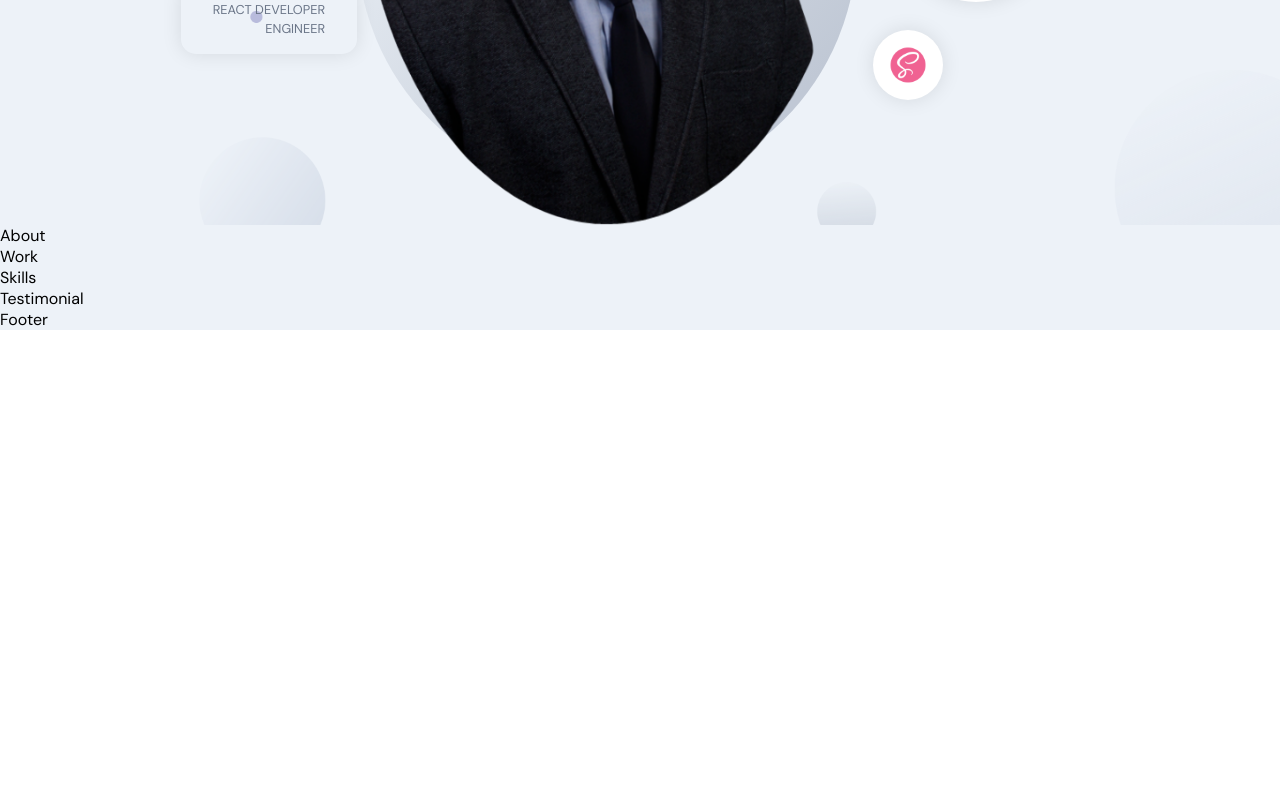
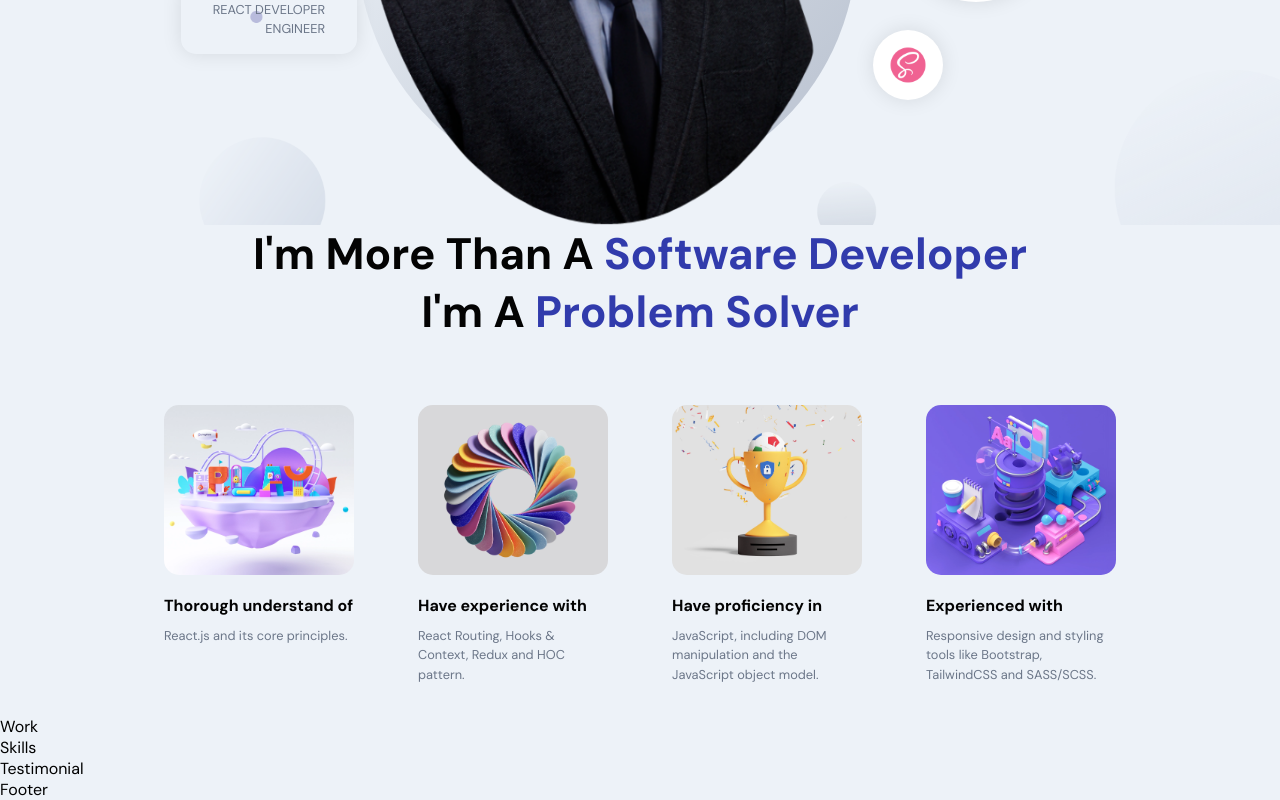
Before and after one commit to senceralp01/React-my-portfolio, a React (Create React App) app: page / in a window 1280 px wide. Shown: the part 498-1298 px from the top of the page. Before the commit the page ends 828 px from the top, so only its background shows below. Built offline with nearby package versions, Linux system fonts and the light colour scheme.

Commit message:
about section is in progress

```diff
--- a/src/container/About/About.jsx
+++ b/src/container/About/About.jsx
@@ -1,9 +1,39 @@
-import React from 'react';
+import React, { useState, useEffect } from 'react';
+import { motion } from 'framer-motion';
+
+import { images } from '../../constants';
 import './About.scss';
+
+const abouts = [
+  { title: 'Thorough understand of', description: 'React.js and its core principles.', imgUrl: images.about01 },
+  { title: 'Have experience with', description: 'React Routing, Hooks & Context, Redux and HOC pattern.', imgUrl: images.about02 },
+  { title: 'Have proficiency in', description: 'JavaScript, including DOM manipulation and the JavaScript object model.', imgUrl: images.about03 },
+  { title: 'Experienced with', description: 'Responsive design and styling tools like Bootstrap, TailwindCSS and SASS/SCSS.', imgUrl: images.about04 }
+]
 
 const About = () => {
   return (
-    <div>About</div>
+    <>
+      <h2 className='head-text'>I'm more than a <span>Software Developer</span> <br /> I'm a <span>Problem Solver</span></h2>
+
+      <div className="app__profiles">
+        {abouts.map((about, index) => (
+          <motion.div
+            whileInView={{ opacity: 1 }}
+            whileHover={{ scale: 1.1 }}
+            transition={{ duration: 0.5, type: 'tween' }}
+            className="app__profile-item"
+            key={about.title + index}
+          >
+            <img src={about.imgUrl} alt={about.title} />
+            <h2 className="bold-text" style={{ marginTop: 20 }}>{about.title}</h2>
+            <p className="p-text" style={{ marginTop: 10 }}>{about.description}</p>
+
+          </motion.div>
+        ))}
+
+      </div>
+    </>
   )
 }
 
--- a/src/container/About/About.scss
+++ b/src/container/About/About.scss
@@ -0,0 +1,38 @@
+.app__about {
+    flex: 1;
+    width: 100%;
+    flex-direction: column;
+}
+
+.app__profiles {
+    display: flex;
+    justify-content: center;
+    align-items: flex-start;
+    flex-wrap: wrap;
+    margin-top: 2rem;
+}
+
+.app__profile-item {
+    width: 190px;
+    display: flex;
+    justify-content: flex-start;
+    align-items: flex-start;
+    flex-direction: column;
+    margin: 2rem;
+
+    img {
+        width: 100%;
+        height: 170px;
+        border-radius: 15px;
+        object-fit: cover;
+    }
+
+    @media screen and (width: 2000px) {
+        width: 370px;
+        margin: 2rem 4rem;
+
+        img {
+            height: 320px;
+        }
+    }
+}
```
